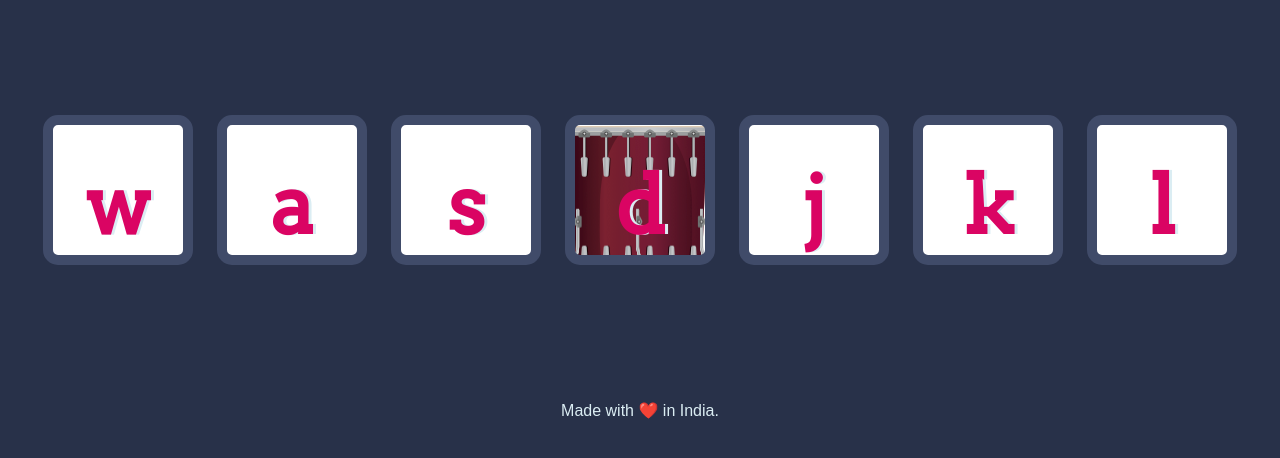
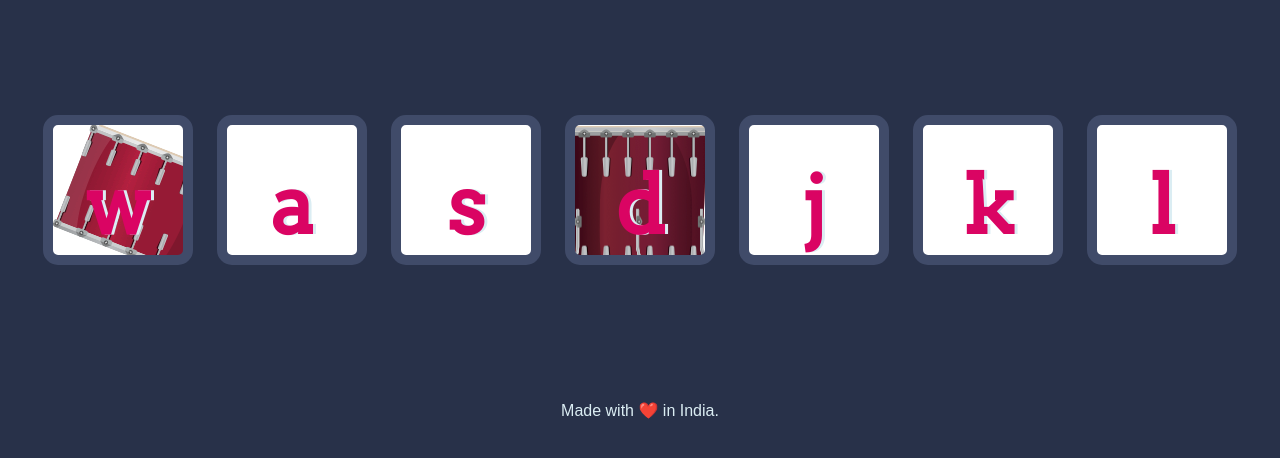
Before and after one commit to OjjuasGupta/Drum-Kit-Starting-Files, a plain HTML site: page index.html in a window 1280 px wide. Shown: the part 174-632 px from the top of the page. Drawn offline with Linux system fonts and the light colour scheme.

Commit message:
Update styles.css

```diff
--- a/styles.css
+++ b/styles.css
@@ -18,7 +18,7 @@ footer {
 
 .w {
 
-    background: url("/images/tom1.png")no-repeat fixed center;
+    background: url("/images/tom1.png");
 
 }
 
```
